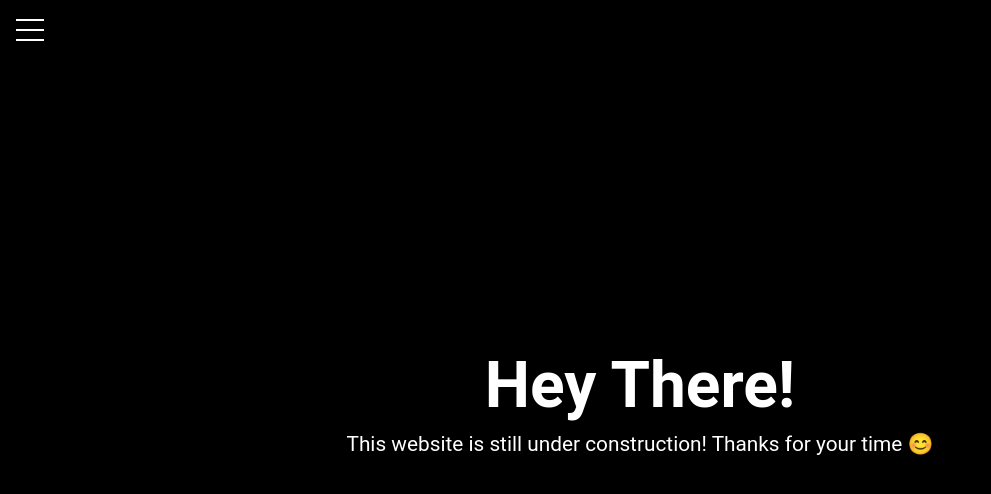
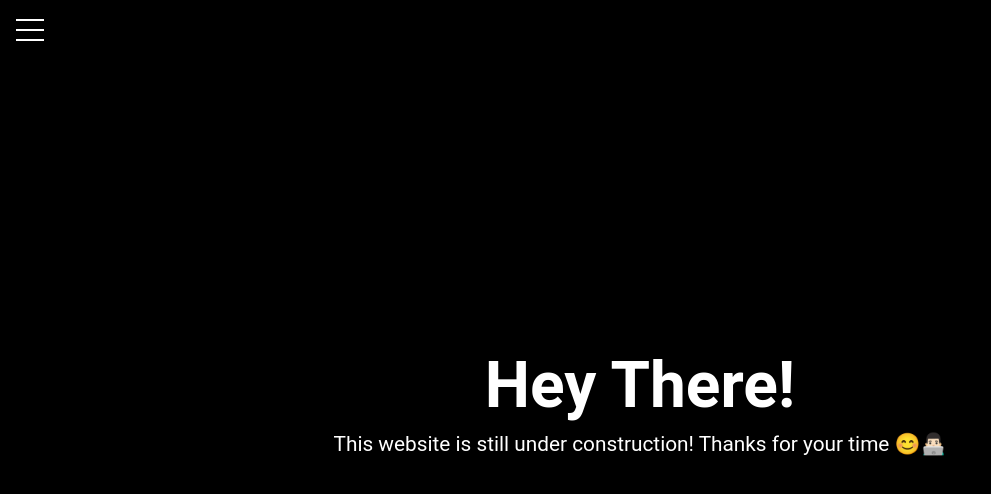
Before and after one commit to madhavan-sundararaj/portfolio, an Angular app: page / in a window 1280 px wide. Shown: the top 494 px of the page, without its empty margins (0-991 px from the left). Built offline with nearby package versions, Linux system fonts and the light colour scheme.

Commit message:
should not trigger actions

```diff
--- a/src/app/app.component.html
+++ b/src/app/app.component.html
@@ -18,7 +18,7 @@
 <header id="showcase">
   <div class="container showcase-content">
       <h1>Hey There!</h1>
-      <p>This website is still under construction! Thanks for your time 😊</p>
+      <p>This website is still under construction! Thanks for your time 😊👨🏻‍💻</p>
       <!-- <a href="#" class="btn">Read More</a> -->
   </div>
 </header>
```
